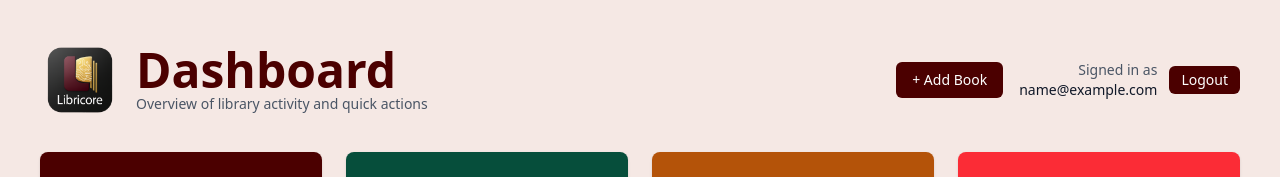
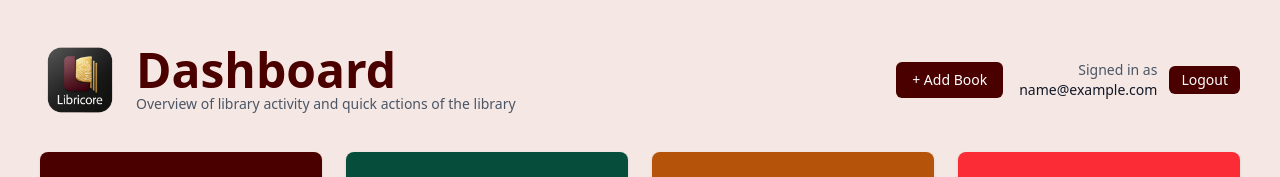
Before and after one commit to Shanilka-Yapa/Libricore, a React (Vite) app in the folder frontend/: page /dashboard in a window 1280 px wide. Shown: the top 177 px of the page. Built offline with nearby package versions, Linux system fonts and the light colour scheme; no server answers; sample sign-in values are in the browser's storage.

Commit message:
Checking the automation

```diff
--- a/frontend/src/Components/dashboard.jsx
+++ b/frontend/src/Components/dashboard.jsx
@@ -122,7 +122,7 @@ const Dashboard = () => {
               Dashboard
             </h1>
             <p className="text-sm text-gray-600">
-              Overview of library activity and quick actions
+              Overview of library activity and quick actions of the library
             </p>
           </div>
         </div>
```
